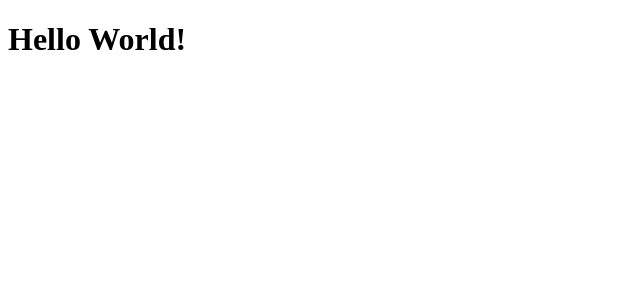
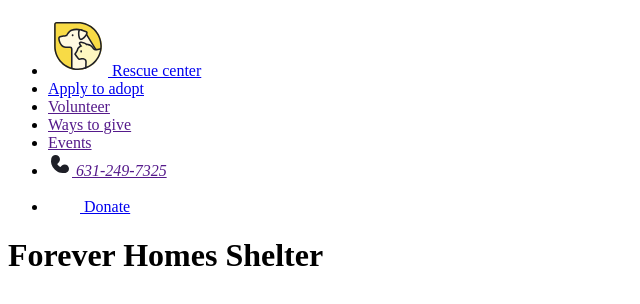
Before and after one commit to jlvlg/forever-homes-shelter, a website: page public/index.html in a window 1280 px wide. Shown: the whole page, without its empty margins (0-640 px from the left). Drawn offline with Linux system fonts and the light colour scheme.

Commit message:
Nav links

```diff
--- a/bs-config.js
+++ b/bs-config.js
@@ -2,9 +2,5 @@ module.exports = {
   injectChanges: false,
   files: ["./**/*.{html,htm,css,js}"],
   watchOptions: { ignored: "node_modules" },
-  server: true,
-
-  // Looks kind of ugly in the url but keeps the files organized.
-  // Tried using the index option but it messes up the relative paths.
-  startPath: "public/index.html",
+  server: "public",
 };
--- a/public/index.html
+++ b/public/index.html
@@ -1,12 +1,41 @@
 <!DOCTYPE html>
 <html lang="en">
-<head>
-    <meta charset="UTF-8">
-    <meta name="viewport" content="width=device-width, initial-scale=1.0">
+  <head>
+    <meta charset="UTF-8" />
+    <meta name="viewport" content="width=device-width, initial-scale=1.0" />
     <title>Forever Homes Shelter</title>
-</head>
-<body>
-    <h1>Hello World!</h1>
-    <script type="module" src="index.js"></script>
-</body>
+  </head>
+  <body>
+    <nav>
+      <ul>
+        <li>
+          <a href="/">
+            <img src="assets/logo.svg" alt="Forever Homes Shelter Logotype" />
+            Rescue center
+          </a>
+        </li>
+        <li><a href="/adopt">Apply to adopt</a></li>
+        <li><a href="">Volunteer</a></li>
+        <li><a href="">Ways to give</a></li>
+        <li><a href="">Events</a></li>
+        <li>
+          <address>
+            <a href="">
+              <img src="assets/phone-icon.svg" alt="Old telephone icon" />
+              631-249-7325
+            </a>
+          </address>
+        </li>
+        <li>
+          <a href="/donate">
+            <img src="assets/heart-icon.svg" alt="Heart icon" />
+            Donate
+          </a>
+        </li>
+      </ul>
+    </nav>
+    <main>
+      <h1>Forever Homes Shelter</h1>
+    </main>
+  </body>
 </html>
--- a/tsconfig.json
+++ b/tsconfig.json
@@ -47,7 +47,7 @@
     // "declaration": true,                              /* Generate .d.ts files from TypeScript and JavaScript files in your project. */
     // "declarationMap": true,                           /* Create sourcemaps for d.ts files. */
     // "emitDeclarationOnly": true,                      /* Only output d.ts files and not JavaScript files. */
-    "sourceMap": true, /* Create source map files for emitted JavaScript files. */
+    // "sourceMap": true, /* Create source map files for emitted JavaScript files. */
     // "inlineSourceMap": true,                          /* Include sourcemap files inside the emitted JavaScript. */
     // "outFile": "./",                                  /* Specify a file that bundles all outputs into one JavaScript file. If 'declaration' is true, also designates a file that bundles all .d.ts output. */
     "outDir": "./public", /* Specify an output folder for all emitted files. */
```
Also changed, not shown: public/assets/heart-icon.svg (added), public/assets/logo.svg (added), public/assets/phone-icon.svg (added).
